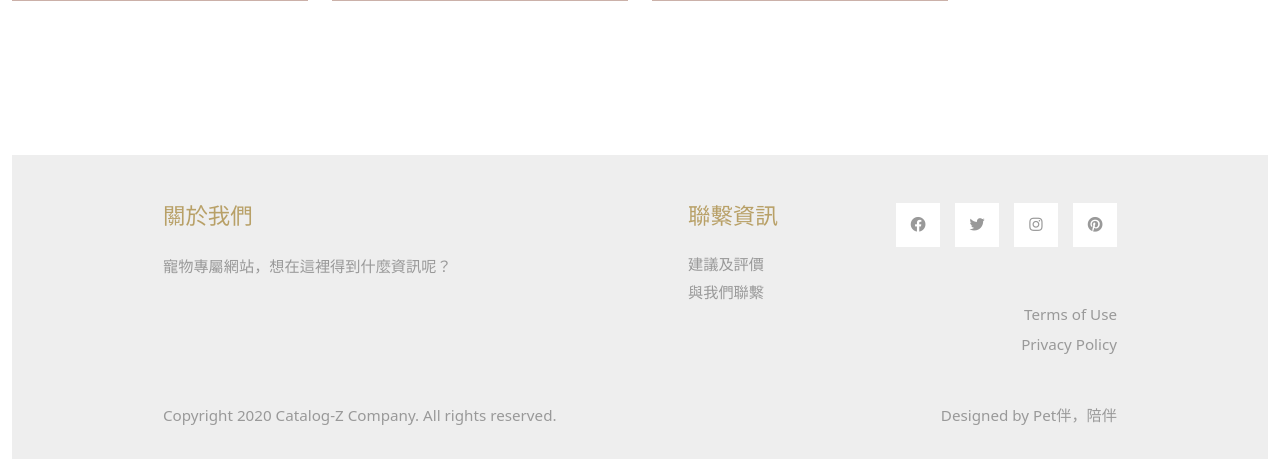
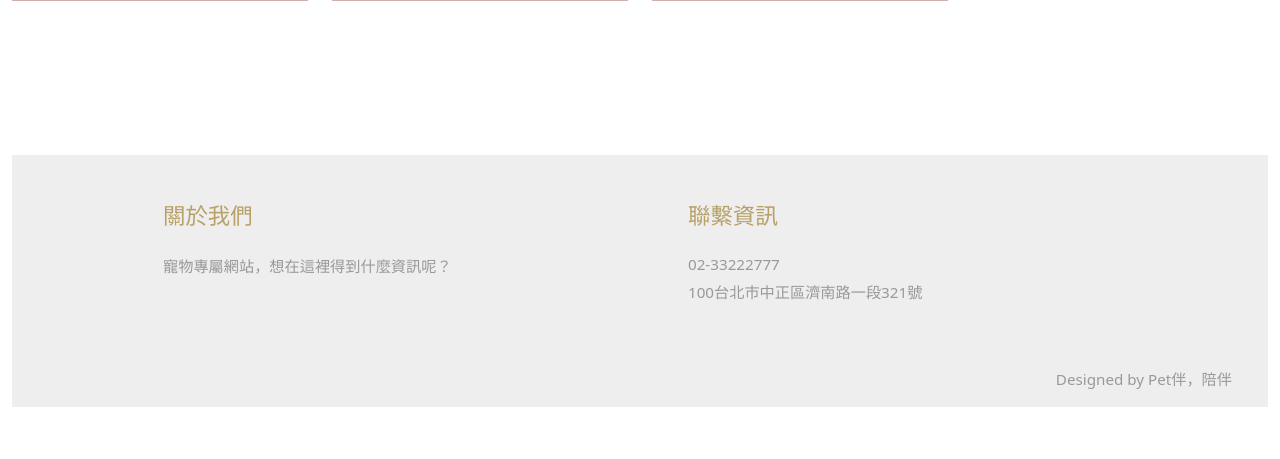
Before and after one commit to 11136021/petweb, a Node server app: page / in a window 1280 px wide. Shown: the part 408-867 px from the top of the page. After the commit the page ends 815 px from the top, so only its background shows below. Run offline with Node 20, Linux system fonts and the light colour scheme; some libraries are stand-ins or nearby versions.

Commit message:
關於我們

```diff
--- a/views/index.ejs
+++ b/views/index.ejs
@@ -185,28 +185,28 @@
                     <h3 class="tm-text-primary mb-4 tm-footer-title">關於我們</h3>
                     <p>寵物專屬網站，想在這裡得到什麼資訊呢？</p>
                 </div>
-                <div class="col-lg-3 col-md-6 col-sm-6 col-12 px-5 mb-5">
+                <div class="col-lg-6 col-md-12 col-12 px-5 mb-5">
                     <h3 class="tm-text-primary mb-4 tm-footer-title">聯繫資訊</h3>
                     <ul class="tm-footer-links pl-0">
-                        <li><a href="#">建議及評價</a></li>
-                        <li><a href="#">與我們聯繫</a></li> <!-- 可修改 -->
+                        <li><a href="#">02-33222777</a></li>
+                        <li><a href="#">100台北市中正區濟南路一段321號</a></li> <!-- 可修改 -->
                     </ul>
                 </div>
-                <div class="col-lg-3 col-md-6 col-sm-6 col-12 px-5 mb-5">
+             <!-- 可修改 --   <div class="col-lg-3 col-md-6 col-sm-6 col-12 px-5 mb-5">
                     <ul class="tm-social-links d-flex justify-content-end pl-0 mb-5">
                         <li class="mb-2"><a href="https://facebook.com"><i class="fab fa-facebook"></i></a></li>
                         <li class="mb-2"><a href="https://twitter.com"><i class="fab fa-twitter"></i></a></li>
                         <li class="mb-2"><a href="https://instagram.com"><i class="fab fa-instagram"></i></a></li>
-                        <li class="mb-2"><a href="https://pinterest.com"><i class="fab fa-pinterest"></i></a></li> <!-- 可修改 -->
+                        <li class="mb-2"><a href="https://pinterest.com"><i class="fab fa-pinterest"></i></a></li> >
                     </ul>
                     <a href="#" class="tm-text-gray text-right d-block mb-2">Terms of Use</a>
-                    <a href="#" class="tm-text-gray text-right d-block">Privacy Policy</a> <!-- 可修改 -->
-                </div>
+                    <a href="#" class="tm-text-gray text-right d-block">Privacy Policy</a>  可修改 -->
+            </div>
             </div>
             <div class="row">
                 <div class="col-lg-8 col-md-7 col-12 px-5 mb-3">
-                    Copyright 2020 Catalog-Z Company. All rights reserved.
-                </div> <!-- 可修改 -->
+
+                </div>
                 <div class="col-lg-4 col-md-5 col-12 px-5 text-right">
                     Designed by Pet伴，陪伴
                 </div> <!-- 可修改 -->
```
